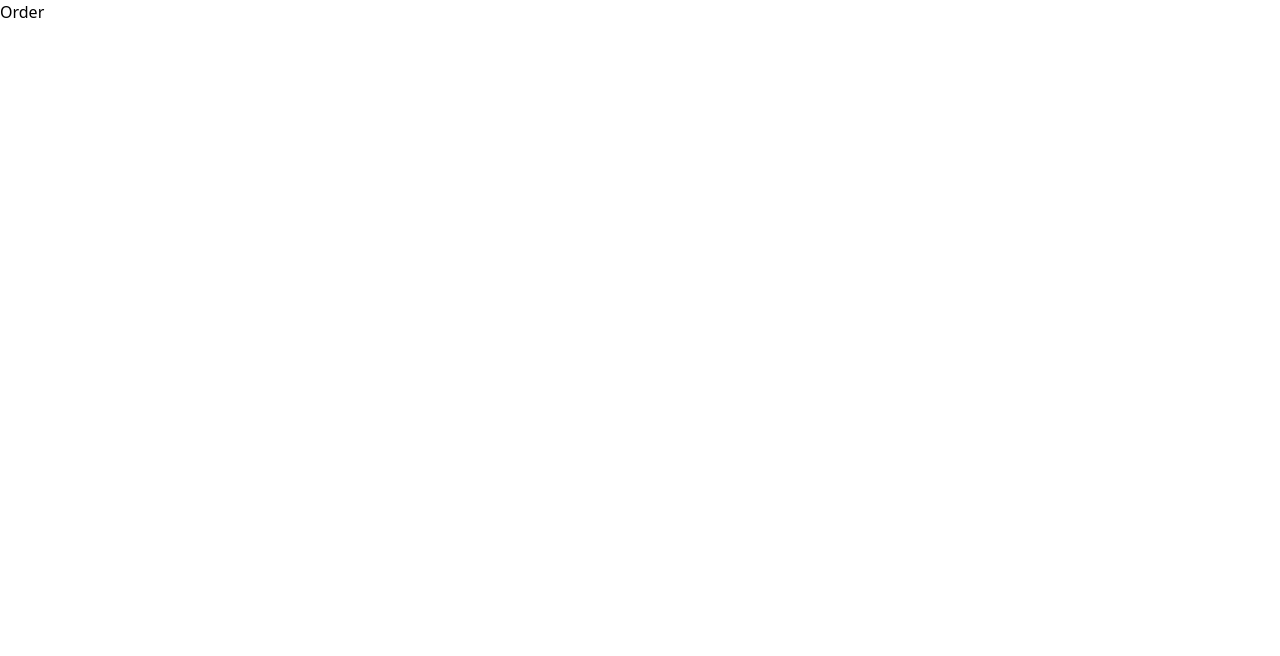
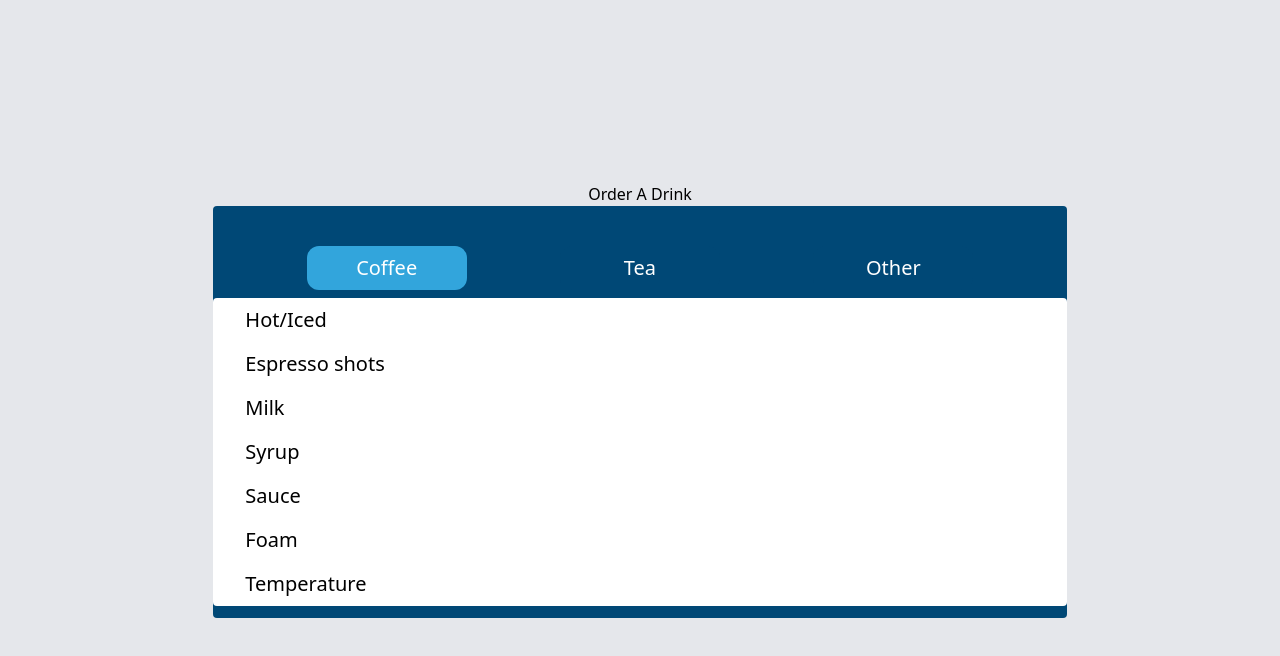
Before and after one commit to brydenu/cafe2go, a Next.js app: page /order in a window 1280 px wide. Shown: the top 656 px of the page. Built offline with nearby package versions, Linux system fonts and the light colour scheme.

Commit message:
Dashboard basic prototype completed. Begin development of basic order menu

```diff
--- a/components/DashboardOption.js
+++ b/components/DashboardOption.js
@@ -8,9 +8,11 @@ export default function DashboardOption({ title, destination, bgColor, bgHover }
 
         router.push(destination);
     }
+    console.log("bgColor", bgColor)
+    const backgroundColor = `bg-${bgColor} hover:bg-${bgHover}`;
 
     return (
-        <div className={`max-w-xs px-10 aspect-square flex justify-center items-center rounded shadow-md m-2 hover:cursor-pointer bg-${bgColor} hover:bg-${bgHover}`} onClick={handleClick}>
+        <div className={`w-52 px-10 aspect-square flex justify-center items-center rounded shadow-md m-2 hover:cursor-pointer ` + backgroundColor } onClick={handleClick}>
             <p className="text-center text-white font-bold text-2xl">{title}</p>
         </div>
     )
--- a/src/pages/dashboard.js
+++ b/src/pages/dashboard.js
@@ -7,12 +7,12 @@ export default function Dashboard(){
             <Header />
             <main className="w-full h-screen flex flex-col items-center justify-center bg-gray-200">
                 <div className="flex flex-row">
-                    <DashboardOption title="Test Option" destination="/login" bgColor="blfs-blue" bgHover="blfs-teal" />
-                    <DashboardOption title="Test Option" destination="/login" bgColor="blfs-blue" bgHover="blfs-teal" />
+                    <DashboardOption title="Order a Drink" destination="/order" bgColor="blfs-blue" bgHover="blfs-teal" />
+                    <DashboardOption title="Quick Order" destination="/login" bgColor="blfs-blue" bgHover="blfs-teal" />
                 </div>
                 <div className="flex flex-row">
-                    <DashboardOption title="Test Option" destination="/login" bgColor="blfs-blue" bgHover="blfs-teal" />
-                    <DashboardOption title="Test Option" destination="/login" bgColor="blfs-blue" bgHover="blfs-teal" />
+                    <DashboardOption title="Edit Favorites" destination="/login" bgColor="blfs-blue" bgHover="blfs-teal" />
+                    <DashboardOption title="Order History" destination="/login" bgColor="blfs-blue" bgHover="blfs-teal" />
                 </div>
             </main>
         </>
--- a/src/pages/order.js
+++ b/src/pages/order.js
@@ -1,11 +1,39 @@
+import { useState } from "react";
 import Header from "components/Header"
 
 export default function Order() {
+  const [bevType, setBevType] = useState("coffee");
+
+  const handleChangeTab = (e) => {
+    e.preventDefault();
+    const newBevType = e.target.value;
+    setBevType(newBevType);
+  }
+
+  const selectedOption = "bg-blfs-teal w-40 text-white text-xl px-5 py-2 rounded-xl duration-200";
+  const unselectedOption = "bg-blfs-blue w-40 text-white text-xl px-5 py-2 rounded-xl duration-200";
+
   return (
     <>
       <Header />
-        <main>
-          <h1>Order</h1>
+      <main className="w-full h-screen flex flex-col items-center justify-center bg-gray-200">
+        <h1>Order A Drink</h1>
+        <div className="w-2/3 flex flex-col justify-center items-center bg-blfs-blue pt-10 pb-1 rounded">
+          <div className="w-full flex justify-evenly mb-2">
+            <button type="button" value="coffee" className={bevType === "coffee" ? selectedOption : unselectedOption} onClick={handleChangeTab}>Coffee</button>
+            <button type="button" value="tea" className={bevType === "tea" ? selectedOption : unselectedOption} onClick={handleChangeTab}>Tea</button>
+            <button type="button" value="other" className={bevType === "other" ? selectedOption : unselectedOption} onClick={handleChangeTab}>Other</button>
+          </div>
+          <div className="flex flex-col w-full bg-white justify-center rounded mb-2 px-8">
+            <div className="w-full flex flex-nowrap"><label className="text-xl my-2" for="drinkTemp">Hot/Iced</label></div>
+            <div className="w-full flex flex-nowrap"><label className="text-xl my-2" for="numberOfShots">Espresso shots</label></div>
+            <div className="w-full flex flex-nowrap"><label className="text-xl my-2" for="milkType">Milk</label></div>
+            <div className="w-full flex flex-nowrap"><label className="text-xl my-2" for="syrup1">Syrup</label></div>
+            <div className="w-full flex flex-nowrap"><label className="text-xl my-2" for="sauce">Sauce</label></div>
+            <div className="w-full flex flex-nowrap"><label className="text-xl my-2" for="foam">Foam</label></div>
+            <div className="w-full flex flex-nowrap"><label className="text-xl my-2" for="temperature">Temperature</label></div>
+          </div>
+        </div>
       </main>
     </>
   )
```
Lines whose indentation alone changed are shown as unchanged.
